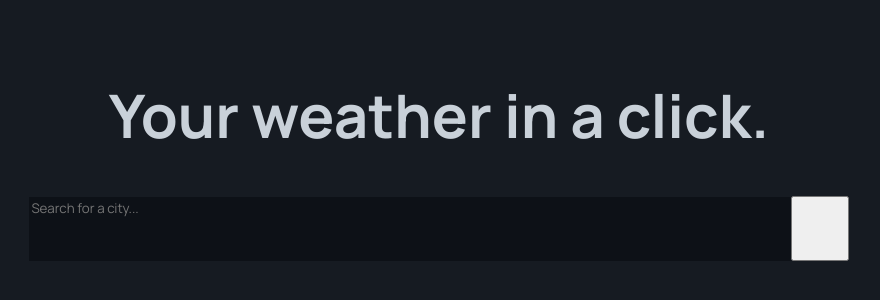
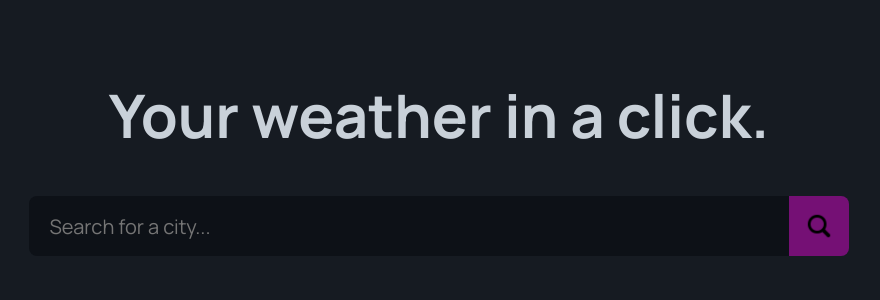
Before and after one commit to danigdd/weather-app, a website built with webpack: page src/index.html in a window 1280 px wide. Shown: the part 146-446 px from the top of the page, without its empty margins (201-1081 px from the left). Built offline with nearby package versions, Linux system fonts and the light colour scheme; some packages are replaced by stand-ins of ours; no server answers; a web font is replaced by a local one.

Commit message:
feat : add final features

```diff
--- a/src/apiController.js
+++ b/src/apiController.js
@@ -10,7 +10,7 @@ export async function getDataFromAPI(cityName) {
     const cityData = cleanDataFromAPI(cityJSON_data);
     return cityData;
   } catch (error) {
-    console.log('ERROR');
+    console.log(`ERROR: ${error}`);
     return -1;
   }
 }
--- a/src/renderMain.js
+++ b/src/renderMain.js
@@ -18,7 +18,7 @@ export function renderMain() {
   searchBarWrapperDOM.id = 'searchBarWrapper_id';
   root.appendChild(searchBarWrapperDOM);
 
-  const textAreaDOM = document.createElement('textarea');
+  const textAreaDOM = document.createElement('input');
   textAreaDOM.id = 'textArea_id';
   textAreaDOM.placeholder = 'Search for a city...';
   searchBarWrapperDOM.appendChild(textAreaDOM);
--- a/styles/mainPage-styles.css
+++ b/styles/mainPage-styles.css
@@ -41,12 +41,31 @@
   white-space: nowrap;
   border: none;
   background-color: var(--color-bg-main);
+  border-radius: 8px 0px 0px 8px;
+  min-height: 0;
+  padding: 0px 20px 0px 20px;
+  font-size: 20px;
+}
+
+#textArea_id:focus {
+  outline: none !important;
 }
 
 #searchButton_id {
+  min-width: 60px;
   width: 7%;
-  height: 65px;
+  height: 60px;
+  border-radius: 0px 8px 8px 0px;
+  outline: none !important;
+  border: none;
+  background-color: rgba(117, 16, 117, 1);
+  background-image: url('../resources/lupa.png');
+  background-size: 30px 30px;
+  background-position: center;
+  background-repeat: no-repeat;
+  transition: 0.2s;
 }
 #searchButton_id:hover {
   cursor: pointer;
+  background-color: rgba(117, 16, 117, 0.7);
 }
```
Also changed, not shown: resources/lupa.png (added).
